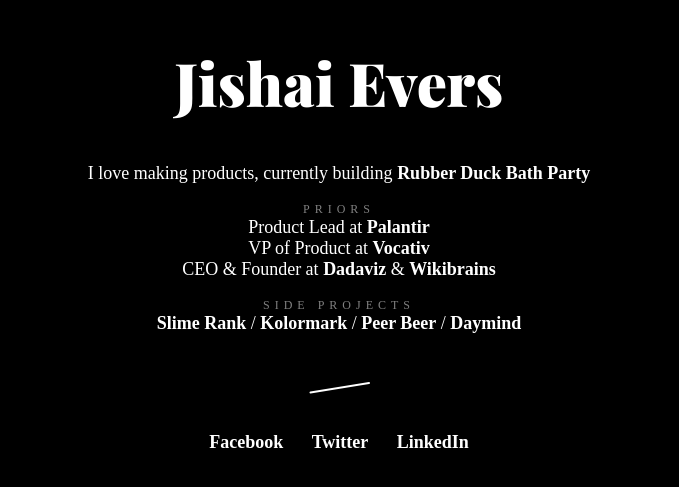
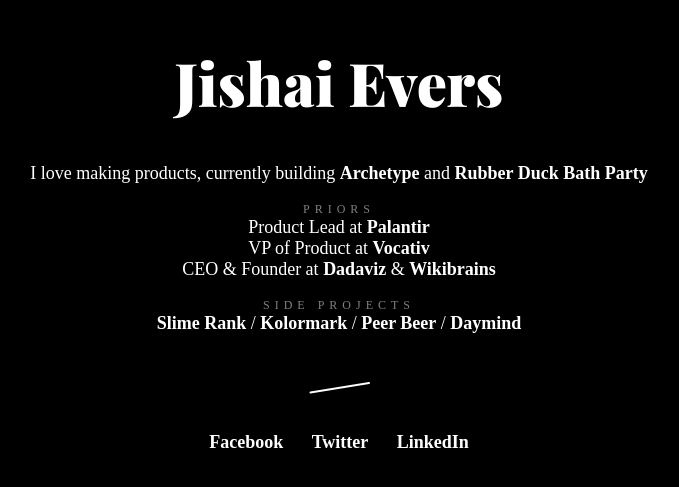
Before and after one commit to Jishai/site, a plain HTML site: page index.html in a window 1280 px wide. Shown: the part 157-644 px from the top of the page, without its empty margins (301-980 px from the left). Drawn offline with nearby package versions, Linux system fonts and the light colour scheme; a web font is replaced by a local one.

Commit message:
Update index.html

```diff
--- a/index.html
+++ b/index.html
@@ -24,7 +24,7 @@ h1 { font-family: 'Playfair Display', serif; font-weight:900; font-size:60px}
 
 <div id="container">
 <h1>Jishai Evers</h1>
-<p>I love making products, currently building <a href="https://duck.art" target="_blank">Rubber Duck Bath Party</a></p>
+<p>I love making products, currently building <a href="https://archetype.cloud" target="_blank">Archetype</a> and <a href="https://duck.art" target="_blank">Rubber Duck Bath Party</a></p>
 
 <p>
 <span class="subtitle">PRIORS</span><br>
```
